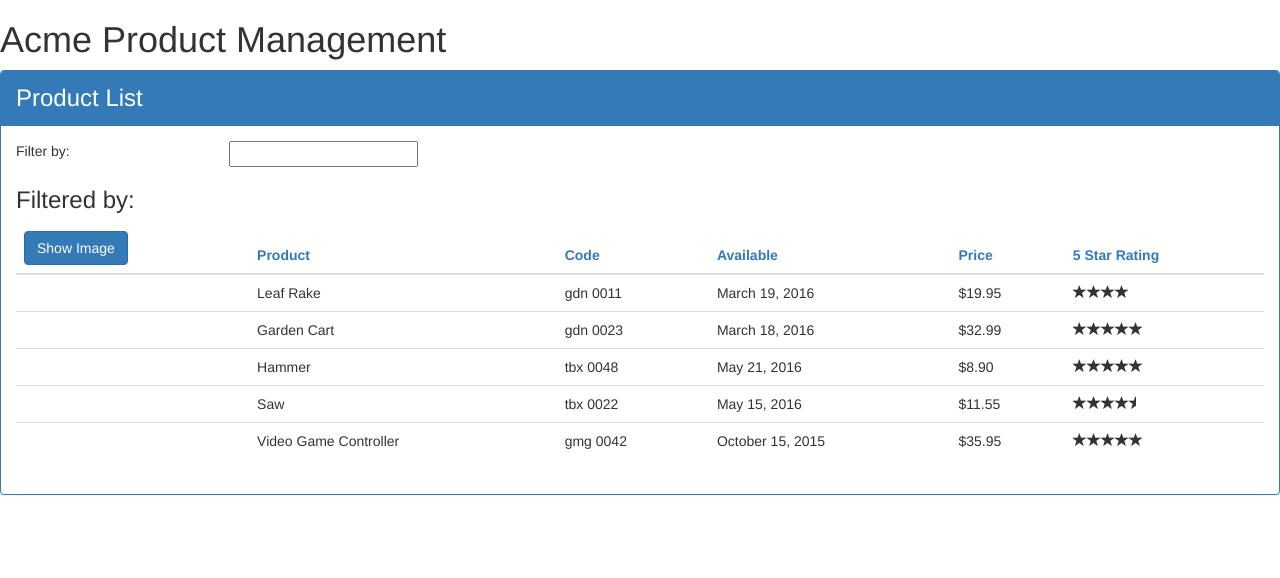
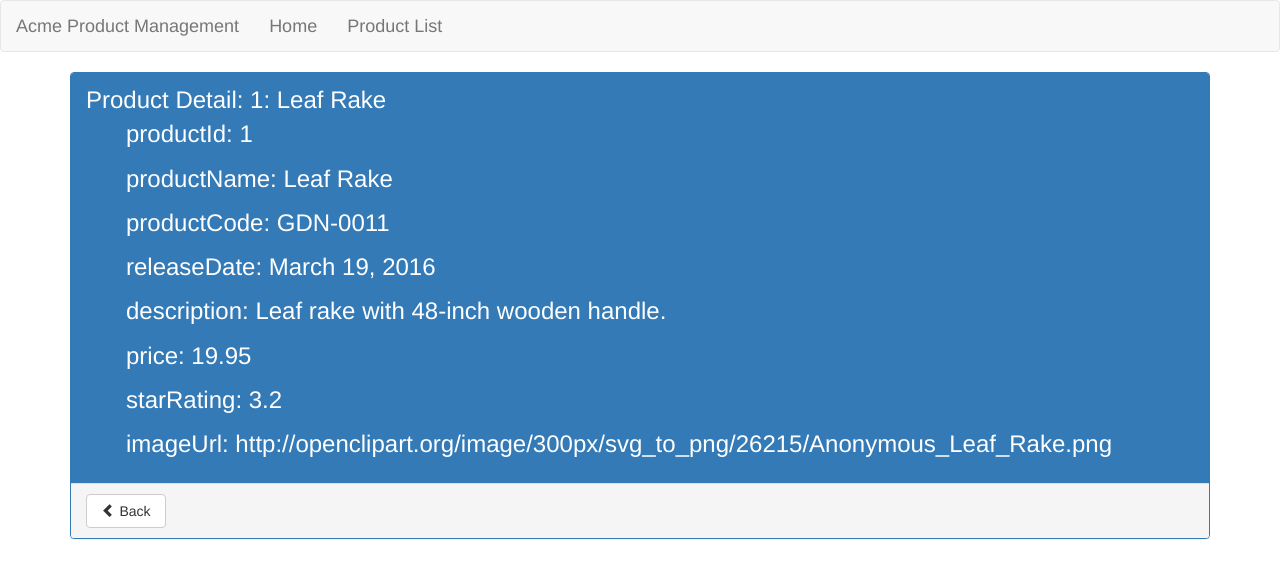
Before and after one commit to karthik-iyer/Angular, an Angular app in the folder Angular_Pluralsight/Angular_Getting_started/APM/: page /products/1 in a window 1280 px wide. Shown: the top 578 px of the page. Built offline with nearby package versions, Linux system fonts and the light colour scheme.

Commit message:
Committed code changes after routing

```diff
--- a/Angular_Pluralsight/Angular_Getting_started/APM/src/app/app.component.ts
+++ b/Angular_Pluralsight/Angular_Getting_started/APM/src/app/app.component.ts
@@ -3,9 +3,19 @@ import {ProductService} from './products/product.service';
 @Component({
 selector: 'pm-root',
 template: `
-<div><h1> {{pageTitle}}
-</h1>
-<pm-products></pm-products>
+<div>
+  <nav class = 'navbar navbar-default'>
+    <div class = 'container-fluid'>
+      <a class = 'navbar-brand'>{{pageTitle}}</a>
+      <ul class = 'nav navbar-nav'>
+        <li><a [routerLink]="['/welcome']">Home</a></li>
+        <li><a [routerLink]="['/products']">Product List</a></li>
+      </ul>
+    </div>
+  </nav>
+  <div class='container'>
+  <router-outlet></router-outlet>
+  </div>
 </div>
 ` ,
 providers: [ProductService]
--- /dev/null
+++ b/Angular_Pluralsight/Angular_Getting_started/APM/src/app/products/product-detail.component.html
@@ -0,0 +1,20 @@
+<div class='panel panel-primary' *ngIf='product'>
+  <div class='panel-heading'>
+      {{pageTitle + ': ' + product?.productName}}
+
+        <ul>productId: {{product?.productId}}</ul>
+        <ul>productName: {{product?.productName}}</ul>
+        <ul>productCode: {{product?.productCode}}</ul>
+        <ul>releaseDate: {{product?.releaseDate}}</ul>
+        <ul>description: {{product?.description}}</ul>
+        <ul>price: {{product?.price}}</ul>
+        <ul>starRating: {{product?.starRating}}</ul>
+        <ul>imageUrl: {{product?.imageUrl}}</ul>
+
+  </div>
+  <div class='panel-footer'>
+    <a class='btn btn-default' (click)='onBack()' style='width:80px'>
+      <i class='glyphicon glyphicon-chevron-left'></i> Back
+    </a>
+  </div>
+</div>
--- /dev/null
+++ b/Angular_Pluralsight/Angular_Getting_started/APM/src/app/products/product-detail.component.ts
@@ -0,0 +1,28 @@
+import { Component, OnInit } from '@angular/core';
+import { IProduct } from './product';
+import { ActivatedRoute, Router} from '@angular/router';
+import { ProductService } from './product.service';
+@Component({
+  templateUrl: './product-detail.component.html',
+  styleUrls: ['./product-detail.component.css']
+})
+export class ProductDetailComponent implements OnInit {
+pageTitle: string = 'Product Detail' ;
+product: IProduct;
+errorMessage: string;
+  constructor(private _route: ActivatedRoute, private _router: Router, private _productService: ProductService) {}
+
+  ngOnInit() {
+    let id = +this._route.snapshot.paramMap.get('id');
+    this.pageTitle += `: ${id}`;
+    this.getProduct(id);
+  }
+  getProduct(id: number) {
+    this._productService.getProduct(id).subscribe(
+      product => this.product = product,
+      error => this.errorMessage = <any>error);
+  }
+  onBack(): void {
+this._router.navigate(['/products']);
+  }
+}
--- /dev/null
+++ b/Angular_Pluralsight/Angular_Getting_started/APM/src/app/products/product-guard-service.service.ts
@@ -0,0 +1,18 @@
+import { Injectable } from '@angular/core';
+import {CanActivate, ActivatedRouteSnapshot, Router} from '@angular/router';
+
+@Injectable()
+export class ProductGuardServiceService implements CanActivate {
+
+  constructor(private _router: Router) { }
+
+  canActivate(route: ActivatedRouteSnapshot): boolean {
+    let id = +route.url[1].path;
+    if (isNaN(id) || id < 1) {
+      alert('Invalid Product Id');
+      this._router.navigate(['/products']);
+      return false;
+    }
+    return true;
+  }
+}
--- a/Angular_Pluralsight/Angular_Getting_started/APM/src/app/products/product-list.component.html
+++ b/Angular_Pluralsight/Angular_Getting_started/APM/src/app/products/product-list.component.html
@@ -36,7 +36,8 @@
 <img *ngIf='showImage' [src]='product.imageUrl' [title]='product.productName' [style.width.px]='imageWidth' [style.margin.px]='imageMargin'>
 </td>
 <td>
-{{product.productName}}
+    <a [routerLink] = "['/products',product.productId]">{{product.productName}}</a>
+
 </td>
 <td>
 {{product.productCode | lowercase | convertToSpaces: '-'}}
--- a/Angular_Pluralsight/Angular_Getting_started/APM/src/app/products/product-list.component.ts
+++ b/Angular_Pluralsight/Angular_Getting_started/APM/src/app/products/product-list.component.ts
@@ -2,7 +2,6 @@ import {Component,OnInit} from '@angular/core';
 import { IProduct } from './product';
 import { ProductService } from './product.service';
 @Component({
-    selector: 'pm-products',
     templateUrl: './product-list.component.html',
     styleUrls: ['./product-list.component.css']
 })
@@ -44,4 +43,7 @@ export class ProductListComponent implements OnInit {
     onRatingClicked(message: string): void {
            this.pageTitle  = 'Product List :' + message;
      }
+     getProductList() {
+         return this.products;
+     }
 }
--- a/Angular_Pluralsight/Angular_Getting_started/APM/src/app/products/product.service.ts
+++ b/Angular_Pluralsight/Angular_Getting_started/APM/src/app/products/product.service.ts
@@ -5,6 +5,7 @@ import {IProduct} from './product';
 import 'rxjs/add/observable/throw';
 import 'rxjs/add/operator/catch';
 import 'rxjs/add/operator/do';
+import 'rxjs/add/operator/map';
 import { HttpErrorResponse } from '@angular/common/http/src/response';
 @Injectable()
 export class ProductService {
@@ -15,7 +16,10 @@ getProducts(): Observable<IProduct[]> {
    .do(data => console.log('All :' + JSON.stringify(data)))
    .catch(this.handleError);
 }
-
+getProduct(id: number): Observable<IProduct> {
+    return this.getProducts()
+        .map((products: IProduct[]) => products.find(p => p.productId === id));
+}
 private handleError(err: HttpErrorResponse) {
  console.log(err.message);
  return Observable.throw(err.message);
--- a/Angular_Pluralsight/Angular_Getting_started/APM/src/index.html
+++ b/Angular_Pluralsight/Angular_Getting_started/APM/src/index.html
@@ -4,7 +4,6 @@
   <meta charset="utf-8">
   <title>Acme Product Management</title>
   <base href="/">
-
   <meta name="viewport" content="width=device-width, initial-scale=1">
   <link rel="icon" type="image/x-icon" href="favicon.ico">
 </head>
```
Also changed, not shown: Angular_Pluralsight/Angular_Getting_started/APM/src/app/app.module.ts (+16 -4 lines), Angular_Pluralsight/Angular_Getting_started/APM/src/app/products/product-detail.component.css (added), 2 other files (tests, documents, lock files or other folders).
